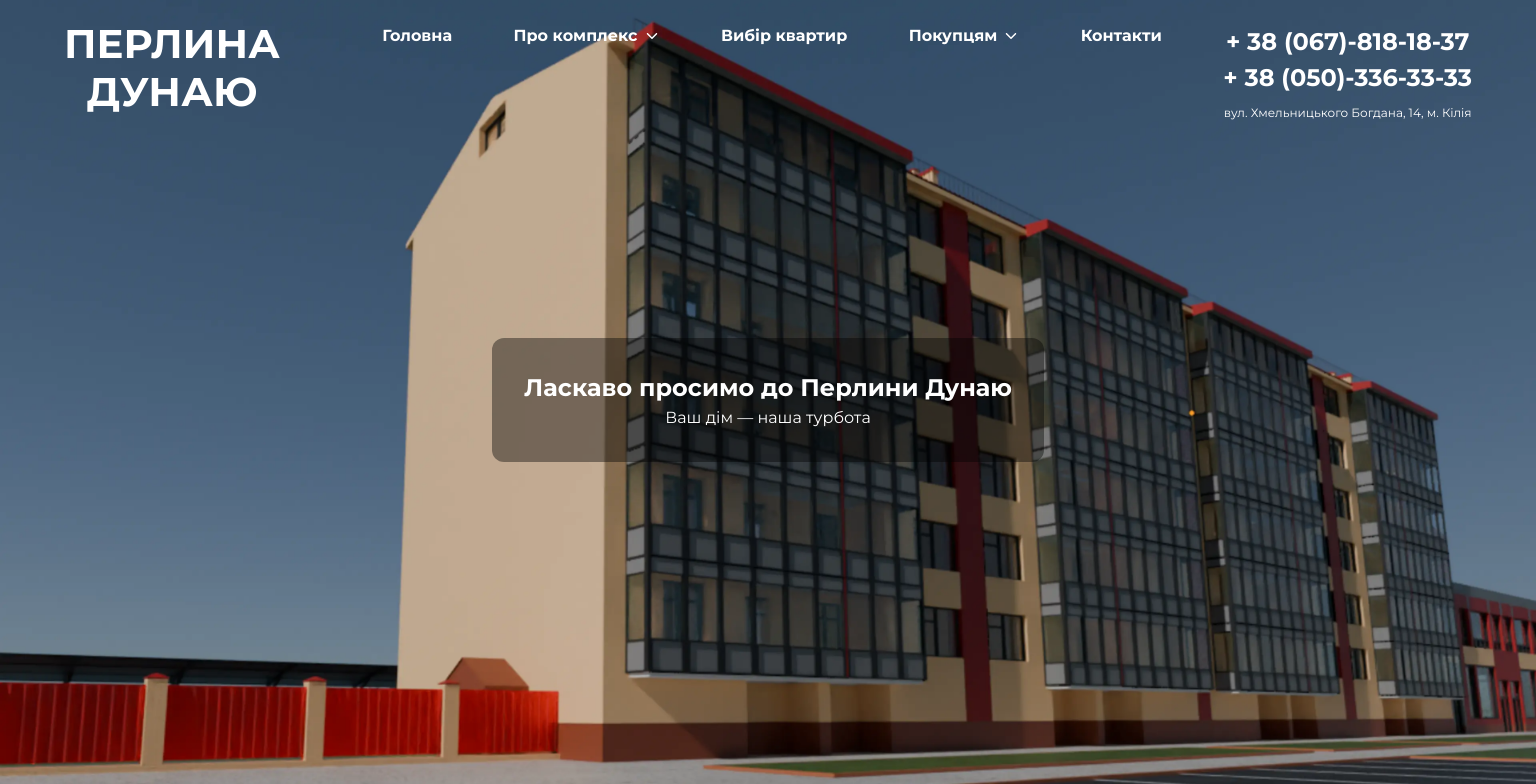
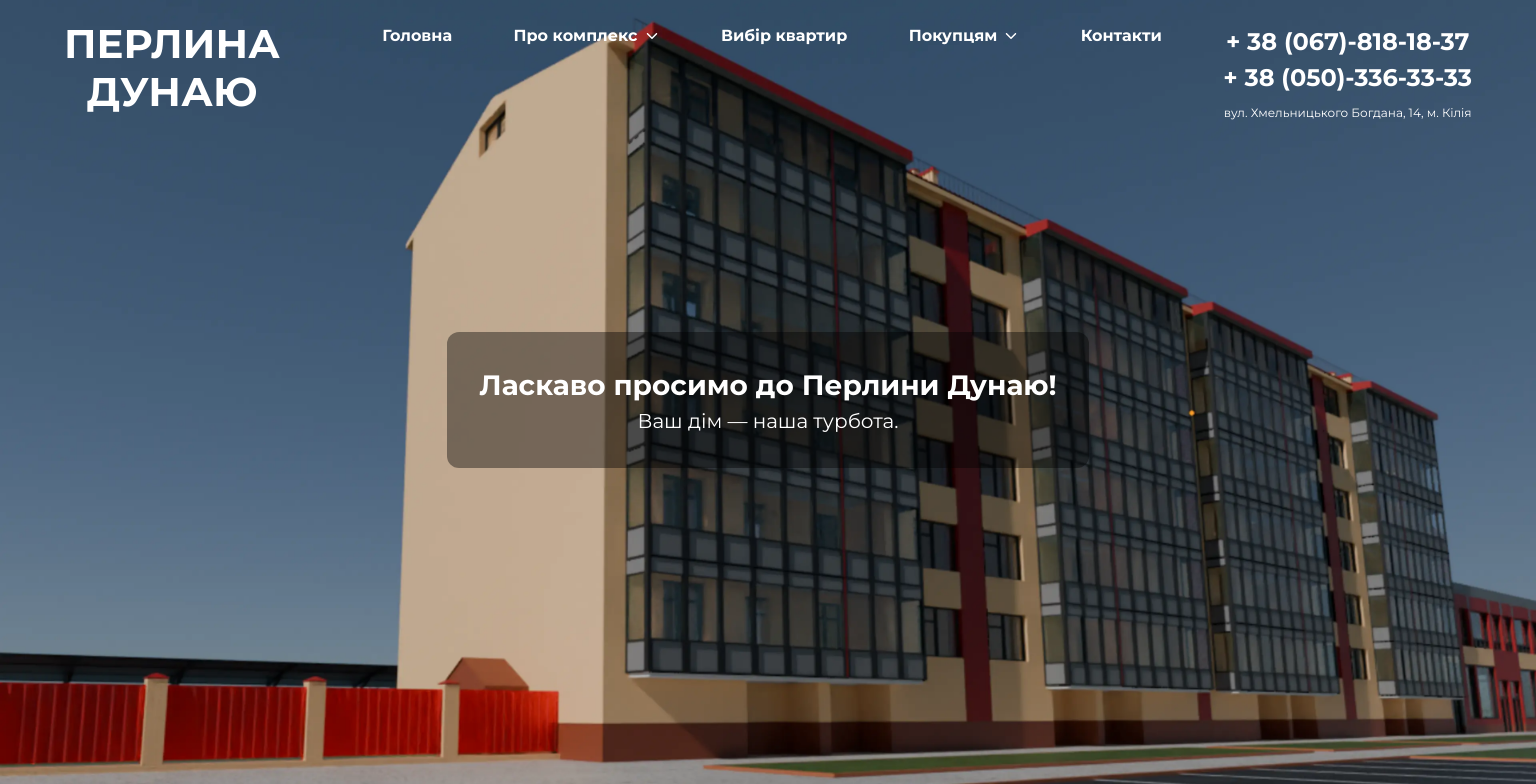
Before and after one commit to VladKzern/pearl_of_the_danube, a React (Vite) app: page / in a window 1536 px wide. Shown: the top 784 px of the page. Built offline with nearby package versions, Linux system fonts and the light colour scheme.

Commit message:
change font size hero

```diff
--- a/src/components/Hero/Hero.module.css
+++ b/src/components/Hero/Hero.module.css
@@ -26,10 +26,18 @@
   text-align: center;
   color: white;
   z-index: 2;
-  position: relative;
+  position: static;
   padding: 2rem;
   background: rgba(0, 0, 0, 0.4);
   border-radius: 12px;
+}
+
+.mainHero {
+  font-size: 14px;
+}
+
+.textTitle {
+  font-size: 12px;
 }
 
 @media (min-width: 768px) {
@@ -37,13 +45,29 @@
     background-image: url('../../assets/img/tabletHero@2x.webp');
     background-position: center;
   }
+
+  .mainHero {
+    font-size: 20px;
+  }
+
+  .textTitle {
+    font-size: 16px;
+  }
 }
 
-/* Мобілки */
+
 @media (min-width: 1440px) {
   .heroSection {
     background-image: url('../../assets/img/3.webp');
     background-position: center;
     background-size: cover;
   }
+
+  .mainHero {
+    font-size: 28px;
+  }
+
+  .textTitle {
+    font-size: 20px;
+  }
 }
--- a/src/components/Hero/Hero.tsx
+++ b/src/components/Hero/Hero.tsx
@@ -4,8 +4,8 @@ export default function Hero() {
   return (
     <section className={css.heroSection} id="home">
       <div className={css.heroContent}>
-        <h1>Ласкаво просимо до Перлини Дунаю</h1>
-        <p>Ваш дім — наша турбота</p>
+        <h1 className={css.mainHero}>Ласкаво просимо до Перлини Дунаю!</h1>
+        <p className={css.textTitle}>Ваш дім — наша турбота.</p>
       </div>
     </section>
   );
```
